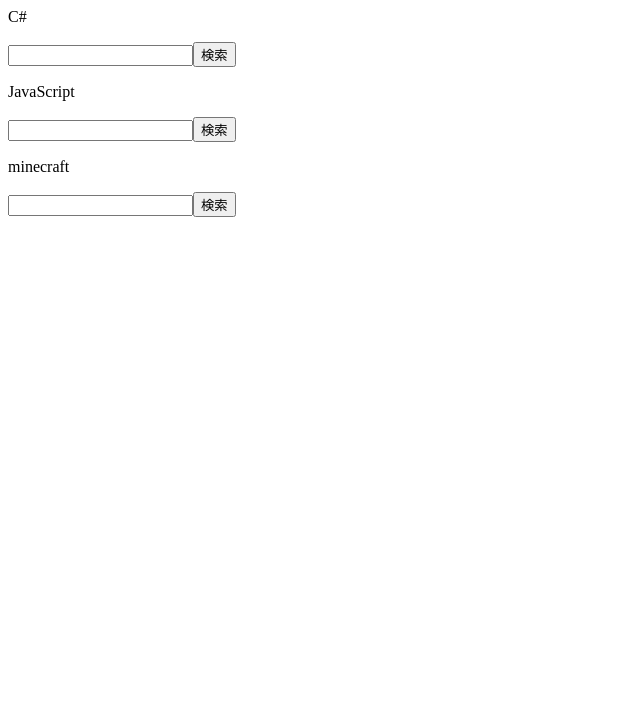
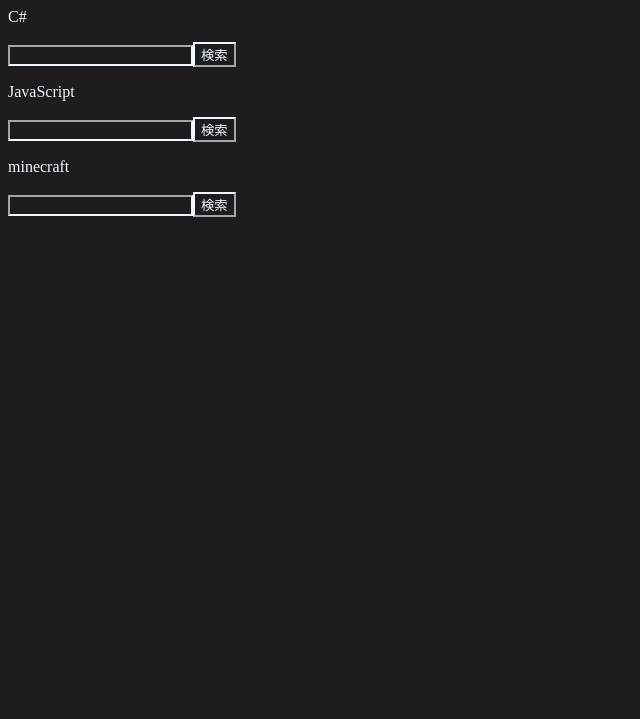
Before and after one commit to cou723/ConstWordSearch, a plain HTML site: page index.html in a window 1280 px wide. Shown: the part 81-800 px from the top of the page, without its empty margins (0-640 px from the left). Drawn offline with Linux system fonts and the light colour scheme.

Commit message:
見た目を黒く

```diff
--- a/search.js
+++ b/search.js
@@ -17,31 +17,22 @@
 console.log(buttons);
 for (let _i = 0; _i < buttons.length; _i++) {
     buttons[_i].onclick = () => {
+        console.log('click');
         var header = document.getElementById(`headerText${_i}`).innerText;
         var input = document.getElementById(`searchInput${_i}`).value;
         console.log(`headerText${_i}[${header}]`);
         console.log(`searchInput${_i}[${input}]`);
         var searchString = header + '+' + input;
+        searchString = encodeURI(searchString);
         console.log(searchString);
         var query = `q=${searchString}&oq=${searchString}`;
         console.log(query);
         var url = 'https://www.google.com/search?' + query;
         console.log(url);
-        window.open(url, '_blank');
+        //window.open(url, '_blank');
     };
 
 }
-
-//searchButton.onclick = () => {
-
-    //console.log(searchInput.value);
-    //var query;
-    //var q = headerText + searchInput.value;
-    //query = `q=${q}&oq=${q}`;
-    //var url = 'https://www.google.com/search?' + query ;
-    //console.log(url);
-    //window.open(url, '_blank'); // 新しいタブを開き、ページを表示
-//};
 
 function addSearchObj(headerText) {
     var count = searchesArea.children.length;
@@ -56,14 +47,21 @@
     searchP.id = `headerText${count}`;
     searchP.class = 'headerText';
     searchDiv.appendChild(searchP);
+    //form生成
+    var searchForm = document.createElement('form');
+    searchForm.method = 'post';
+    searchForm.id = `searchForm${count}`;
+    searchForm.onsubmit = 'return false';
+    searchDiv.appendChild(searchForm);
     //input生成
     var searchInput = document.createElement('input');
     searchInput.id = `searchInput${count}`;
     searchInput.type = 'text';
-    searchDiv.appendChild(searchInput);
+    searchForm.appendChild(searchInput);
     //button生成
-    var searchButton = document.createElement('button');
-    searchButton.innerText = '検索';
+    var searchButton = document.createElement('input');
+    searchButton.value = '検索';
+    searchButton.type = 'submit';
     searchButton.id = `${count}`;
-    searchDiv.appendChild(searchButton);
+    searchForm.appendChild(searchButton);
 }
--- a/style.css
+++ b/style.css
@@ -1,3 +1,5 @@
-.headerText{
-    display: inline;
+*{
+    color: aliceblue;
+    background-color: #1d1d1d;
+    border-color: aliceblue;
 }
```
